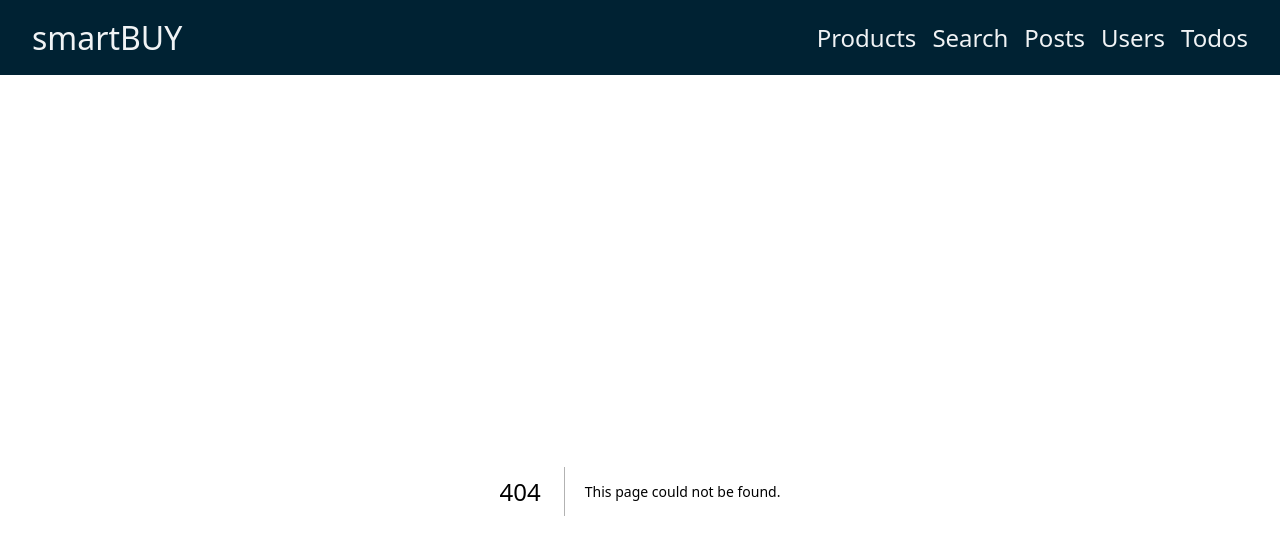
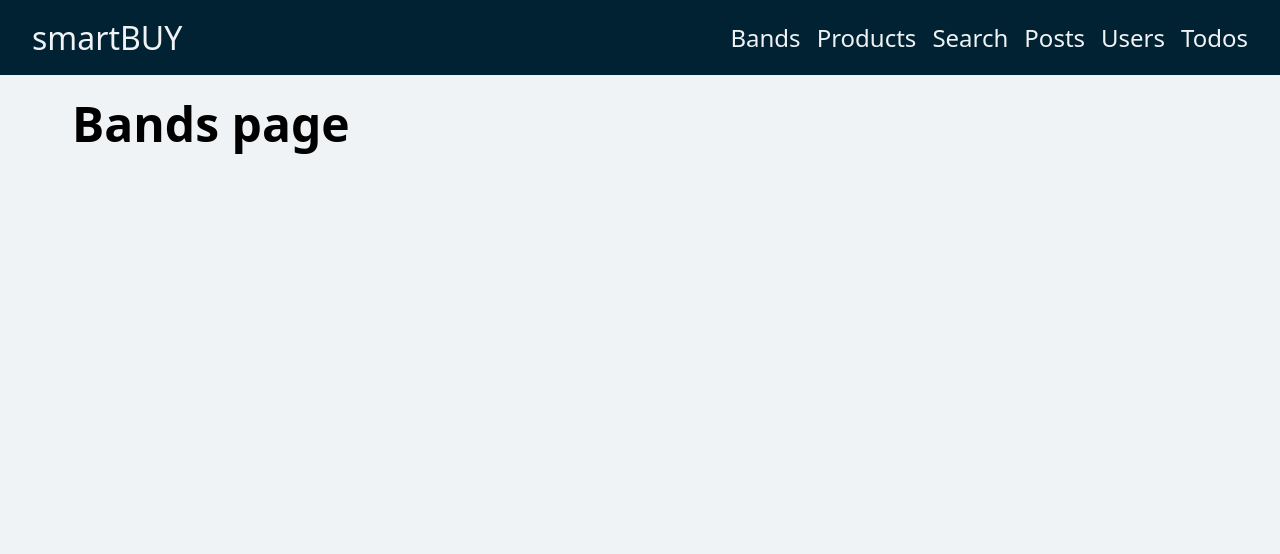
Before and after one commit to janlibal/my-client, a Next.js app: page /bands in a window 1280 px wide. Before the commit this address had no page. Shown: the top 554 px of the page. Built offline with nearby package versions, Linux system fonts and the light colour scheme.

Commit message:
Init Bands page

```diff
--- /dev/null
+++ b/src/app/bands/page.tsx
@@ -0,0 +1,7 @@
+export default async function BandsPage() {
+    return (
+      <>
+        <h1 className="page-title">Bands page</h1>
+      </>
+    )
+  }
--- a/src/app/layout.tsx
+++ b/src/app/layout.tsx
@@ -17,6 +17,9 @@
         <nav className="top-nav">
           <div className="nav-text-large">smartBUY</div>
           <ul className="nav-list">
+            <li>
+              <Link href="/bands">Bands</Link>
+            </li>
             <li>
               <Link href="/products">Products</Link>
             </li>
```
